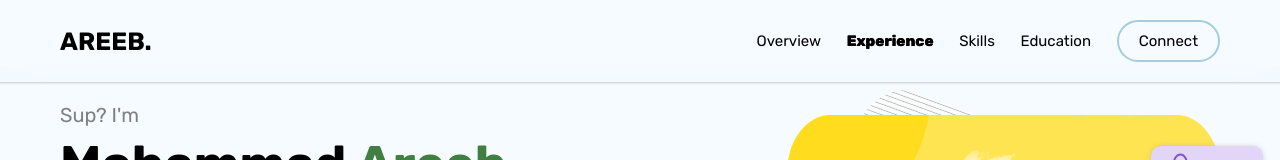
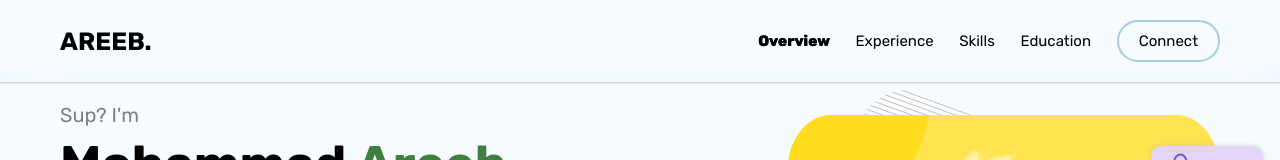
Before and after one commit to AreebKhan619/portfolio-website, a React (Create React App) app: page / in a window 1280 px wide. Shown: the top 160 px of the page. Built offline with nearby package versions, Linux system fonts and the light colour scheme.

Commit message:
Added scroll awareness, Refactored data

```diff
--- a/package.json
+++ b/package.json
@@ -15,6 +15,7 @@
     "react-dom": "^18.1.0",
     "react-router-dom": "6",
     "react-scripts": "5.0.1",
+    "react-scroll": "^1.8.7",
     "styled-components": "^5.3.5",
     "typescript": "^4.6.4",
     "web-vitals": "^2.1.4"
@@ -44,6 +45,7 @@
     ]
   },
   "devDependencies": {
+    "@types/react-scroll": "^1.8.4",
     "@types/styled-components": "^5.1.25"
   }
 }
--- a/src/components/shared/Navbar/index.tsx
+++ b/src/components/shared/Navbar/index.tsx
@@ -9,15 +9,18 @@ import { Hamburger } from "../../../assets/images";
 import { breakpoints } from "../../../assets/styles/breakpoints";
 import { useMaxWidthQuery } from "../../../hooks/useMediaQuery";
 import {
-  Item,
   NavbarOuterContainer,
   NavigationItems,
   PrimaryActionItem,
   Title,
 } from "./styled";
 
+import { Link } from "react-scroll";
+
 interface ILink {
   name: string;
+  id: string;
+  offset?: number;
 }
 
 interface DisplayNavItemsProps {
@@ -30,15 +33,20 @@ const Navbar = () => {
   const links: ILink[] = [
     {
       name: Strings.overview,
+      id: "overview",
+      offset: 0,
     },
     {
       name: Strings.experience,
+      id: "experience",
     },
     {
       name: Strings.skills,
+      id: "skills",
     },
     {
       name: Strings.education,
+      id: "education",
     },
   ];
 
@@ -79,9 +87,16 @@ const SmallerDisplayNavItems: React.FC<DisplayNavItemsProps> = ({ links }) => {
             className="small-nav-container"
           >
             {links.map((link, idx) => (
-              <div className="item" key={idx}>
+              <Link
+                smooth
+                spy
+                activeClass="active"
+                className="item"
+                to={link.id}
+                key={idx}
+              >
                 {link.name}
-              </div>
+              </Link>
             ))}
           </motion.div>
         )}
@@ -91,19 +106,22 @@ const SmallerDisplayNavItems: React.FC<DisplayNavItemsProps> = ({ links }) => {
 };
 
 const LargerDisplayNavItems: React.FC<DisplayNavItemsProps> = ({ links }) => {
-  const [selectedIdx, setSelectedIdx] = useState(1);
-
   return (
     <>
       {links.map((link, idx) => {
         return (
-          <Item
-            isSelected={idx === selectedIdx}
-            onClick={() => setSelectedIdx(idx)}
+          <Link
+            className="item-lg"
+            smooth
+            spy
+            activeClass="active"
+            to={link.id}
             key={idx}
+            isDynamic={true}
+            offset={-95}
           >
             {link.name}
-          </Item>
+          </Link>
         );
       })}
     </>
--- a/src/components/shared/Navbar/styled.tsx
+++ b/src/components/shared/Navbar/styled.tsx
@@ -58,18 +58,18 @@ export const NavigationItems = styled.nav`
       margin-block: 0.5rem;
     }
   }
+
+  .item-lg {
+    padding-block: 1rem;
+
+    &.active {
+      font-weight: 800;
+      text-shadow: 0 0 black;
+    }
+  }
 `;
 
-interface LinkItemProps {
-  isSelected?: boolean;
-}
-export const Item = styled.div<LinkItemProps>`
-  padding-block: 1rem;
-  font-weight: ${(props) => (props.isSelected ? 800 : "normal")};
-  text-shadow: ${(props) => (props.isSelected ? "0 0 black" : "none")};
-`;
-
-export const PrimaryActionItem = styled(Item)`
+export const PrimaryActionItem = styled.div`
   border: 0.2rem solid #a4cddd;
   padding: 1rem 2rem;
   border-radius: 2.5rem;
--- a/src/data/index.tsx
+++ b/src/data/index.tsx
@@ -27,6 +27,11 @@ import {
   JavaScript,
   TDD,
   TypeScript,
+  GECA,
+  SemanticUI,
+  TensorFlow,
+  Keras,
+  Biscoe,
 } from "../assets/images";
 
 export const experienceData = [
@@ -475,3 +480,73 @@ export const skillsList = [
     title: "TDD",
   },
 ];
+
+export const educationData = [
+  {
+    duration: "July '17 - Oct '20",
+    role: "Bachelors in Computer Science (B.E - C.S.E)",
+    institutionName: "Government College of Engineering, Aurangabad",
+    institutionURL: "(External Link Indicator)",
+    companyLogo: GECA,
+    rolesAndResponsibilities: [
+      "CGPA: 7.6",
+      {
+        text: "Final Year Project",
+        subPoints: [
+          "Plant-based disease detection and prevention system using Machine Learning",
+        ],
+        link: "https://github.com/AreebKhan619/PlantDiseaseDetection",
+        list: [
+          {
+            icon: ReactJS,
+            link: null,
+            title: "ReactJS",
+          },
+          {
+            icon: SemanticUI,
+            link: null,
+            title: "Semantic UI",
+          },
+          {
+            icon: Flask,
+            link: null,
+            title: "Flask",
+          },
+          {
+            icon: TensorFlow,
+            link: null,
+            title: "TensorFlow",
+          },
+          {
+            icon: Keras,
+            link: null,
+            title: "Keras",
+          },
+        ],
+      },
+      "Runner up, Web Quest (Techfest event) 2017, 2018",
+      "Winner, Spell Your Brain 2018, 2019",
+    ],
+  },
+  {
+    duration: "Nov '13 - Nov '15",
+    role: "HSC (12th)",
+    institutionName: "Tyndale Biscoe School",
+    institutionURL: "(External Link Indicator)",
+    companyLogo: Biscoe,
+    rolesAndResponsibilities: [
+      "Got 120th position state-wide; Was awarded a national scholarship in the aforementioned college for my performance.",
+    ],
+  },
+  {
+    duration: "Nov '02 - Nov '13",
+    role: "SSC (10th)",
+    institutionName: "Tyndale Biscoe School",
+    institutionURL: "(External Link Indicator)",
+    companyLogo: Biscoe,
+    rolesAndResponsibilities: [
+      "Scored 20th position state-wide",
+      "Actively participated in extra-curricular activities, represented school in Art Competitions",
+    ],
+  },
+];
--- a/src/pages/education/index.tsx
+++ b/src/pages/education/index.tsx
@@ -2,92 +2,14 @@ import { ExperienceOuterContainer } from "./styled";
 
 import Timeline from "../../components/shared/Timeline";
 import { PageTitle } from "../../components/shared/SharedStyledComponents/styled";
-import {
-  Biscoe,
-  Flask,
-  GECA,
-  Keras,
-  ReactJS,
-  SemanticUI,
-  TensorFlow,
-} from "../../assets/images";
 import { GenericObject } from "../../ts";
+import { educationData } from "../../data";
 
-const Experience = () => {
-  const education = [
-    {
-      duration: "July '17 - Oct '20",
-      role: "Bachelors in Computer Science (B.E - C.S.E)",
-      institutionName: "Government College of Engineering, Aurangabad",
-      institutionURL: "(External Link Indicator)",
-      companyLogo: GECA,
-      rolesAndResponsibilities: [
-        "CGPA: 7.6",
-        {
-          text: "Final Year Project",
-          subPoints: [
-            "Plant-based disease detection and prevention system using Machine Learning",
-          ],
-          link: "https://github.com/AreebKhan619/PlantDiseaseDetection",
-          list: [
-            {
-              icon: ReactJS,
-              link: null,
-              title: "ReactJS",
-            },
-            {
-              icon: SemanticUI,
-              link: null,
-              title: "Semantic UI",
-            },
-            {
-              icon: Flask,
-              link: null,
-              title: "Flask",
-            },
-            {
-              icon: TensorFlow,
-              link: null,
-              title: "TensorFlow",
-            },
-            {
-              icon: Keras,
-              link: null,
-              title: "Keras",
-            },
-          ],
-        },
-        "Runner up, Web Quest (Techfest event) 2017, 2018",
-        "Winner, Spell Your Brain 2018, 2019",
-      ],
-    },
-    {
-      duration: "Nov '13 - Nov '15",
-      role: "HSC (12th)",
-      institutionName: "Tyndale Biscoe School",
-      institutionURL: "(External Link Indicator)",
-      companyLogo: Biscoe,
-      rolesAndResponsibilities: [
-        "Got 120th position state-wide; Was awarded a national scholarship in the aforementioned college for my performance.",
-      ],
-    },
-    {
-      duration: "Nov '02 - Nov '13",
-      role: "SSC (10th)",
-      institutionName: "Tyndale Biscoe School",
-      institutionURL: "(External Link Indicator)",
-      companyLogo: Biscoe,
-      rolesAndResponsibilities: [
-        "Scored 20th position state-wide",
-        "Actively participated in extra-curricular activities, represented school in Art Competitions",
-      ],
-    },
-  ];
-
+const Education = () => {
   return (
-    <ExperienceOuterContainer className="inner-padding">
+    <ExperienceOuterContainer id="education" className="inner-padding">
       <PageTitle>Education</PageTitle>
-      <TimelineWrapper education={education} />
+      <TimelineWrapper education={educationData} />
       <div className="additional-content">
         Got 1103<sup>rd</sup> position in state-level entrance exams.
       </div>
@@ -107,4 +29,4 @@ const TimelineWrapper = ({ education }: { education: GenericObject[] }) => {
   return <Timeline events={events} />;
 };
 
-export default Experience;
+export default Education;
--- a/src/pages/experience/index.tsx
+++ b/src/pages/experience/index.tsx
@@ -8,7 +8,7 @@ import { experienceData } from "../../data";
 
 const Experience = () => {
   return (
-    <ExperienceOuterContainer className="inner-padding">
+    <ExperienceOuterContainer  id="experience" className="inner-padding">
       <div className="left-filler-img" />
       <PageTitle>Experience</PageTitle>
       <TimelineWrapper experience={experienceData} />
--- a/src/pages/overview/index.tsx
+++ b/src/pages/overview/index.tsx
@@ -72,7 +72,7 @@ const statsList = [
 
 const Overview = () => {
   return (
-    <OverviewContainer>
+    <OverviewContainer id="overview">
       <LeftPortion>
         <div>
           <HiText>{Strings.hi}</HiText>
--- a/src/pages/skills/index.tsx
+++ b/src/pages/skills/index.tsx
@@ -9,7 +9,7 @@ import { SkillsOuterContainer } from "./styled";
 
 const SkillsAndPersonalProjects = () => {
   return (
-    <SkillsOuterContainer className="inner-padding" circleColor={"#c8d8ff61"}>
+    <SkillsOuterContainer id="skills" className="inner-padding" circleColor={"#c8d8ff61"}>
       <div className="left-filler-img" />
       <PageTitle>Skills &amp; Personal Projects</PageTitle>
       <div className="content-container">
```
Also changed, not shown: 2 other files (tests, documents, lock files or other folders).
